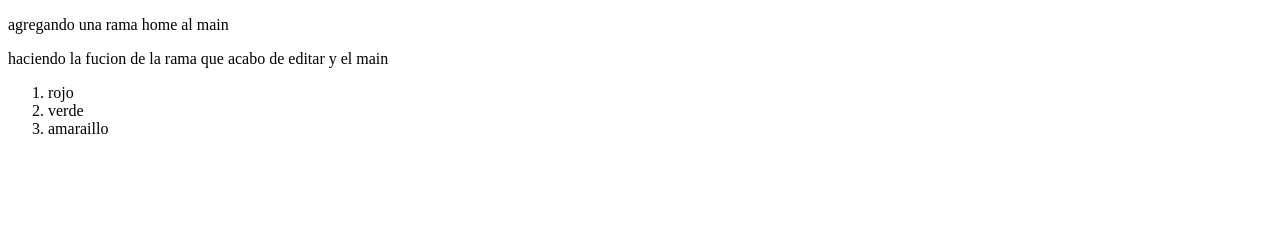
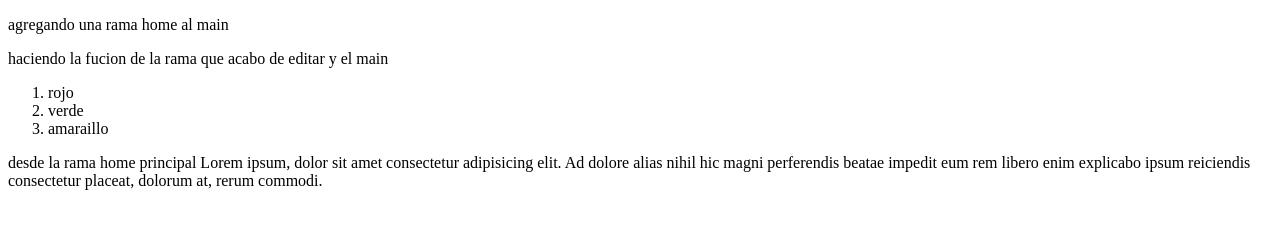
Before and after one commit to zairon11/git-git-hub, a plain HTML site: page home.html in a window 1280 px wide. Drawn offline with Linux system fonts and the light colour scheme.

Commit message:
modificando rama home

```diff
--- a/home.html
+++ b/home.html
@@ -1,10 +1,12 @@
 <!DOCTYPE html>
 <html lang="en">
+
 <head>
     <meta charset="UTF-8">
     <meta name="viewport" content="width=device-width, initial-scale=1.0">
     <title>esta es una rama de home</title>
 </head>
+
 <body>
 
     <p>
@@ -20,5 +22,12 @@
         <li>verde</li>
         <li>amaraillo</li>
     </ol>
+
+    <p>
+        desde la rama home principal
+        Lorem ipsum, dolor sit amet consectetur adipisicing elit. Ad dolore alias nihil hic magni perferendis beatae
+        impedit eum rem libero enim explicabo ipsum reiciendis consectetur placeat, dolorum at, rerum commodi.
+    </p>
 </body>
+
 </html>
```
